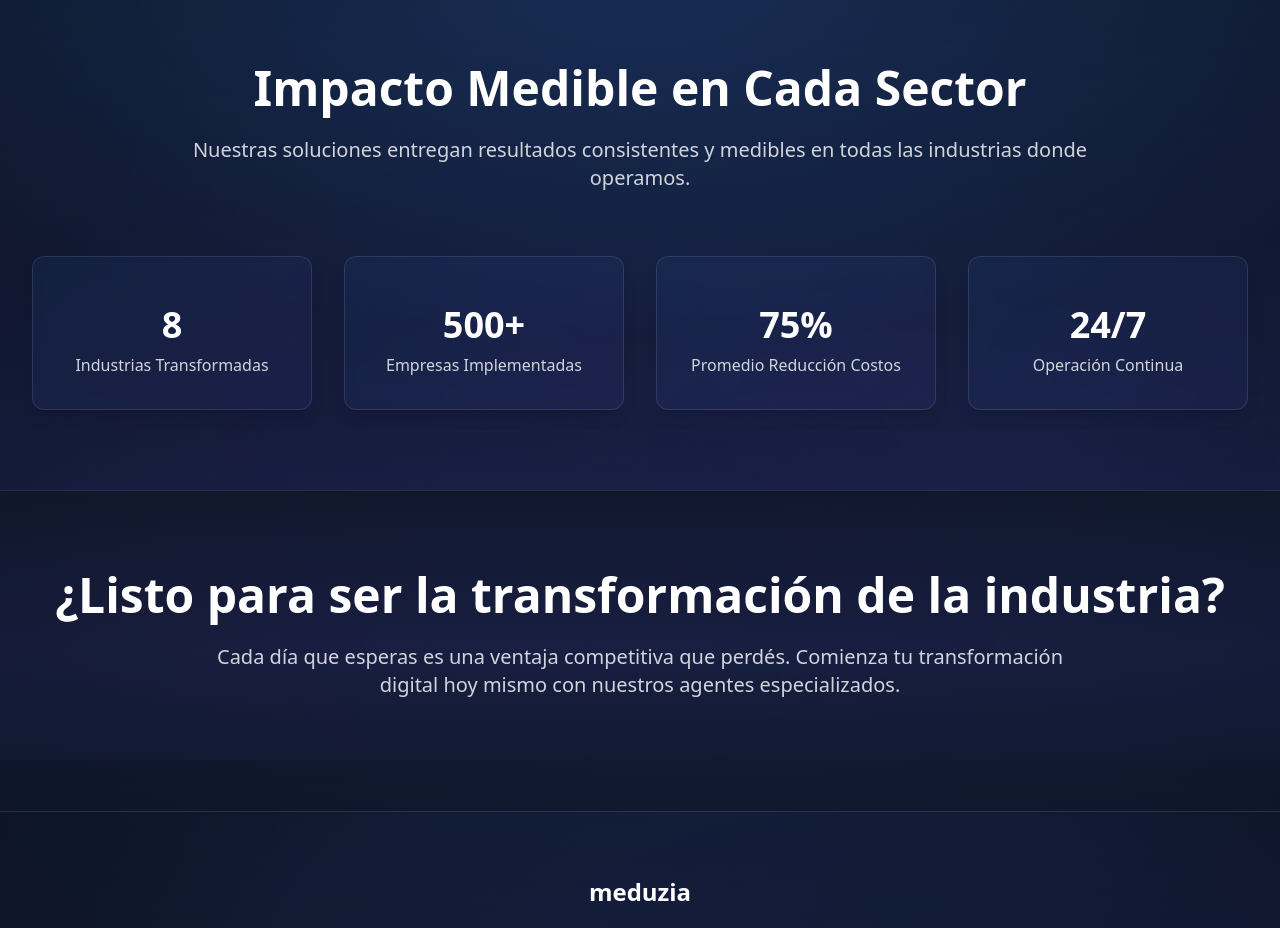
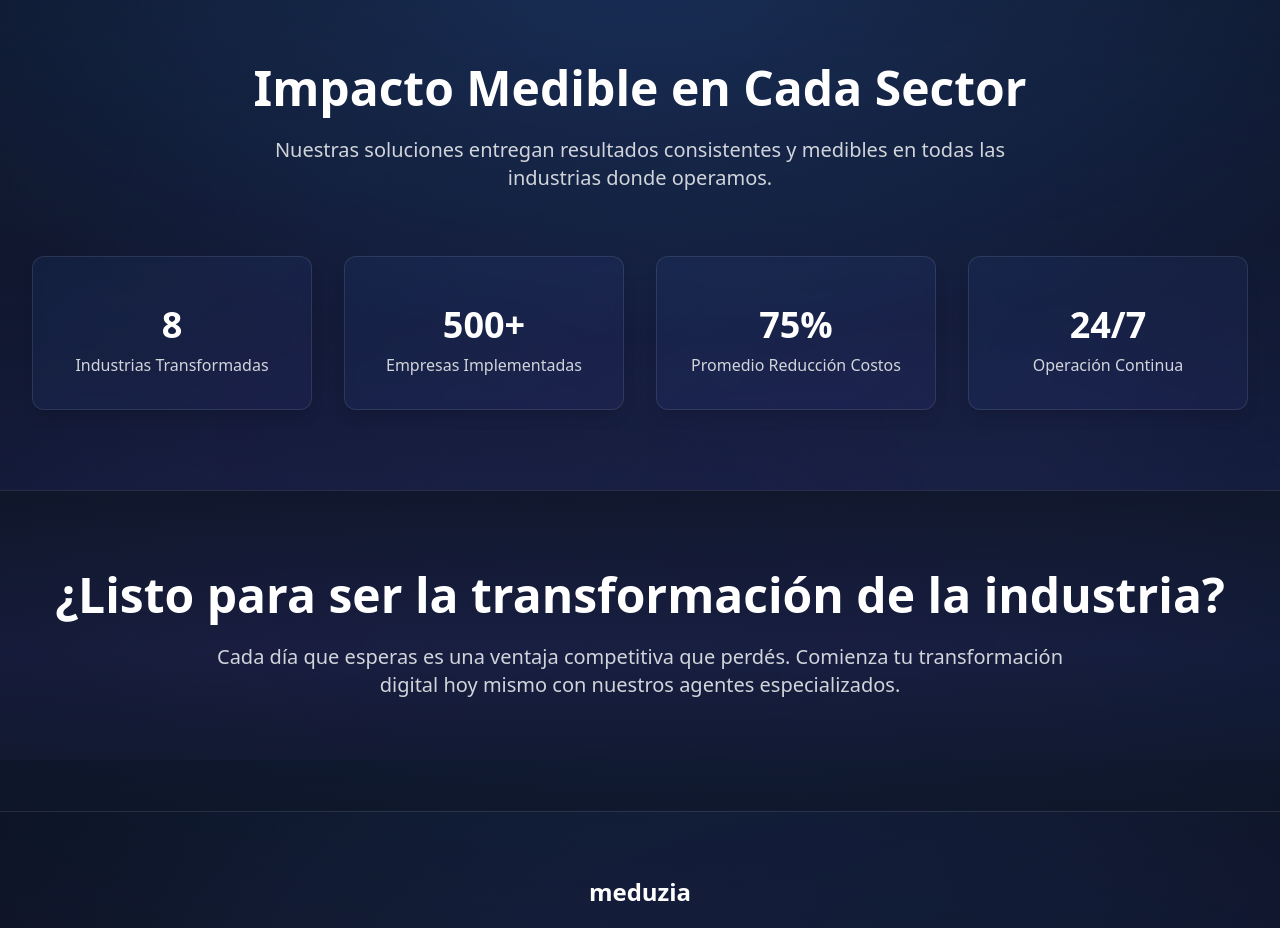
Before and after one commit to Retrofish25/beam-ai-clone, a Next.js app: page /soluciones in a window 1280 px wide. Shown: the part 4840-5768 px from the top of the page. Built offline with nearby package versions, Linux system fonts and the light colour scheme.

Commit message:
Update page.tsx

```diff
--- a/src/app/soluciones/page.tsx
+++ b/src/app/soluciones/page.tsx
@@ -305,7 +305,7 @@
           <h2 className="text-4xl md:text-5xl font-bold text-white mb-6">
             Impacto Medible en Cada Sector
           </h2>
-          <p className="text-xl text-gray-300 mb-12 max-w-4xl mx-auto">
+          <p className="text-xl text-gray-300 mb-12 max-w-3xl mx-auto">
             Nuestras soluciones entregan resultados consistentes y medibles
             en todas las industrias donde operamos.
           </p>
```
